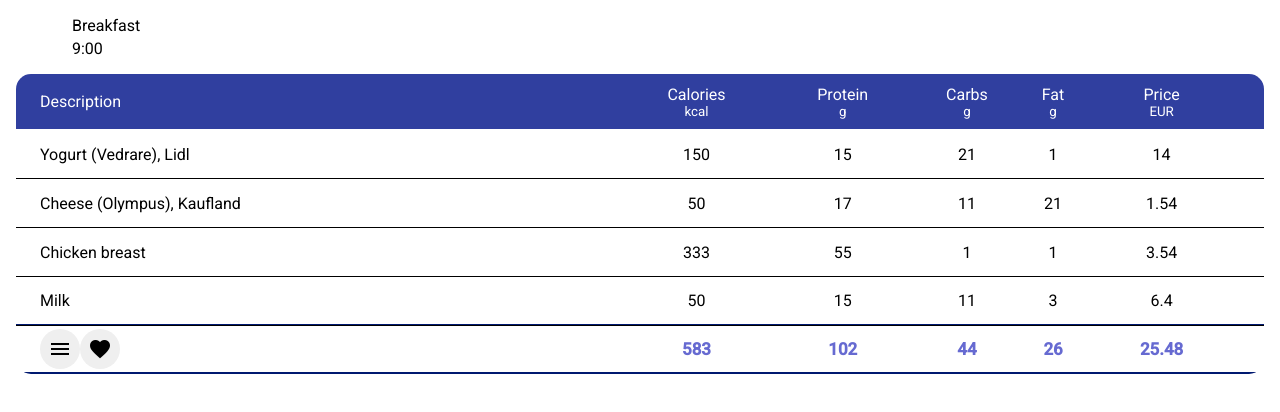
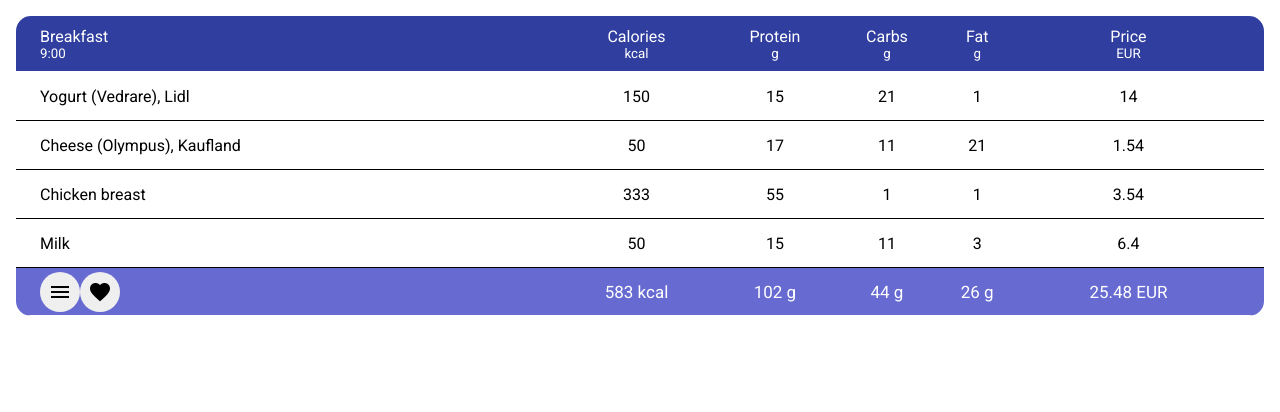
Before and after one commit to vanshianec/nutrition-assistant-fe, an Angular app: page / in a window 1280 px wide. Shown: the top 412 px of the page. Built offline with nearby package versions, Linux system fonts and the light colour scheme.

Commit message:
[NA-4] Replace column description header with meal description header

```diff
--- a/src/app/core/meal/content/food-table/food-table.component.html
+++ b/src/app/core/meal/content/food-table/food-table.component.html
@@ -2,16 +2,12 @@
        [dataSource]="dataSource" multiTemplateDataRows
        class="mat-elevation-z8">
   <ng-container matColumnDef="{{column.name}}" *ngFor="let column of columnData; first as isFirst;">
-    <div>
-      <th mat-header-cell *matHeaderCellDef>
-        <div class="header-cell-content">
-          <span>{{column.name | titlecase}}</span>
-          <small>{{column?.displayUnit}}</small>
-        </div>
-      </th>
-    </div>
     <td mat-cell *matCellDef="let element"> {{element[column.name]}} </td>
     <ng-container *ngIf="isFirst">
+      <th mat-header-cell class="header-cell-content" *matHeaderCellDef>
+        <span>Breakfast</span>
+        <small>9:00</small>
+      </th>
       <td mat-footer-cell *matFooterCellDef>
         <button mat-icon-button color="primary" aria-label="Example icon button with a heart icon">
           <mat-icon>menu</mat-icon>
@@ -22,7 +18,13 @@
       </td>
     </ng-container>
     <ng-container *ngIf="!isFirst">
-      <td mat-footer-cell *matFooterCellDef>{{getTotalAmount(column.name) | number}}</td>
+      <th mat-header-cell *matHeaderCellDef>
+        <div class="header-cell-content">
+          <span>{{column.name | titlecase}}</span>
+          <small>{{column?.displayUnit}}</small>
+        </div>
+      </th>
+      <td mat-footer-cell *matFooterCellDef>{{getTotalAmount(column.name) | number}} {{column?.displayUnit}}</td>
     </ng-container>
   </ng-container>
 
--- a/src/app/core/meal/content/food-table/food-table.component.scss
+++ b/src/app/core/meal/content/food-table/food-table.component.scss
@@ -30,14 +30,10 @@ tr.detail-row {
   color: white;
 }
 
-.mat-footer-row td {
-  color: $primary-light;
-  font-weight: bold;
+.mat-footer-row {
   font-size: 17px;
-}
-
-tr.mat-footer-row td {
-  border-bottom: 2px solid $primary-dark;
+  background-color: $primary-light;
+  color: white;
 }
 
 tr.element-row:not(.expanded-row):hover {
@@ -46,10 +42,6 @@ tr.element-row:not(.expanded-row):hover {
 
 tr.element-row:not(.expanded-row):active {
   background: #efefef;
-}
-
-tr.element-row:not(.expanded-row):nth-last-child(2) td, {
-  border-bottom: 1px solid $primary-dark;
 }
 
 .element-row td {
--- a/src/app/core/meal/meal.component.html
+++ b/src/app/core/meal/meal.component.html
@@ -1,9 +1,4 @@
 <mat-card class="example-card">
-  <mat-card-header>
-    <div mat-card-avatar class="header-image"></div>
-    <mat-card-title>Breakfast</mat-card-title>
-    <mat-card-subtitle>9:00</mat-card-subtitle>
-  </mat-card-header>
   <mat-card-content>
     <nu-food-table></nu-food-table>
   </mat-card-content>
```
